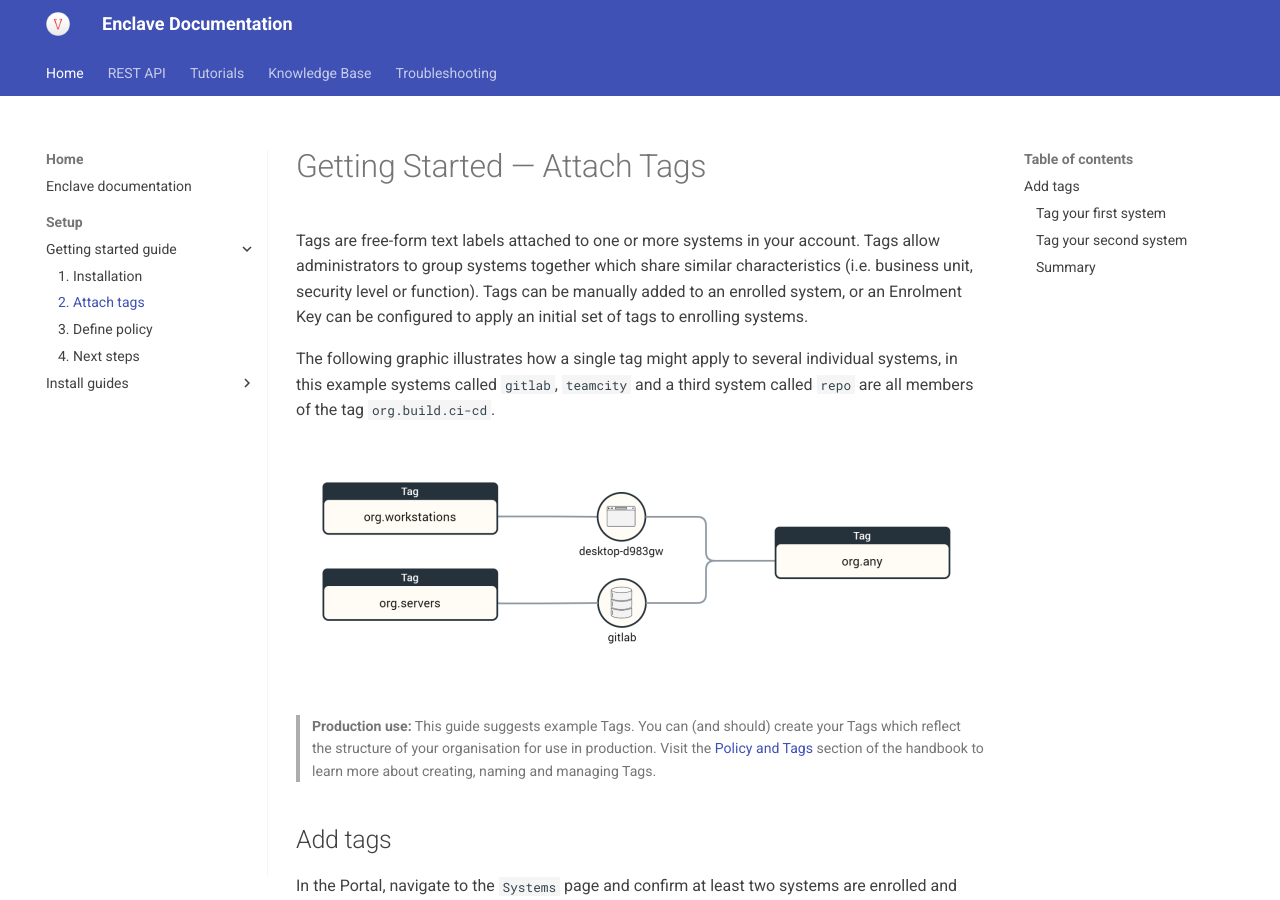
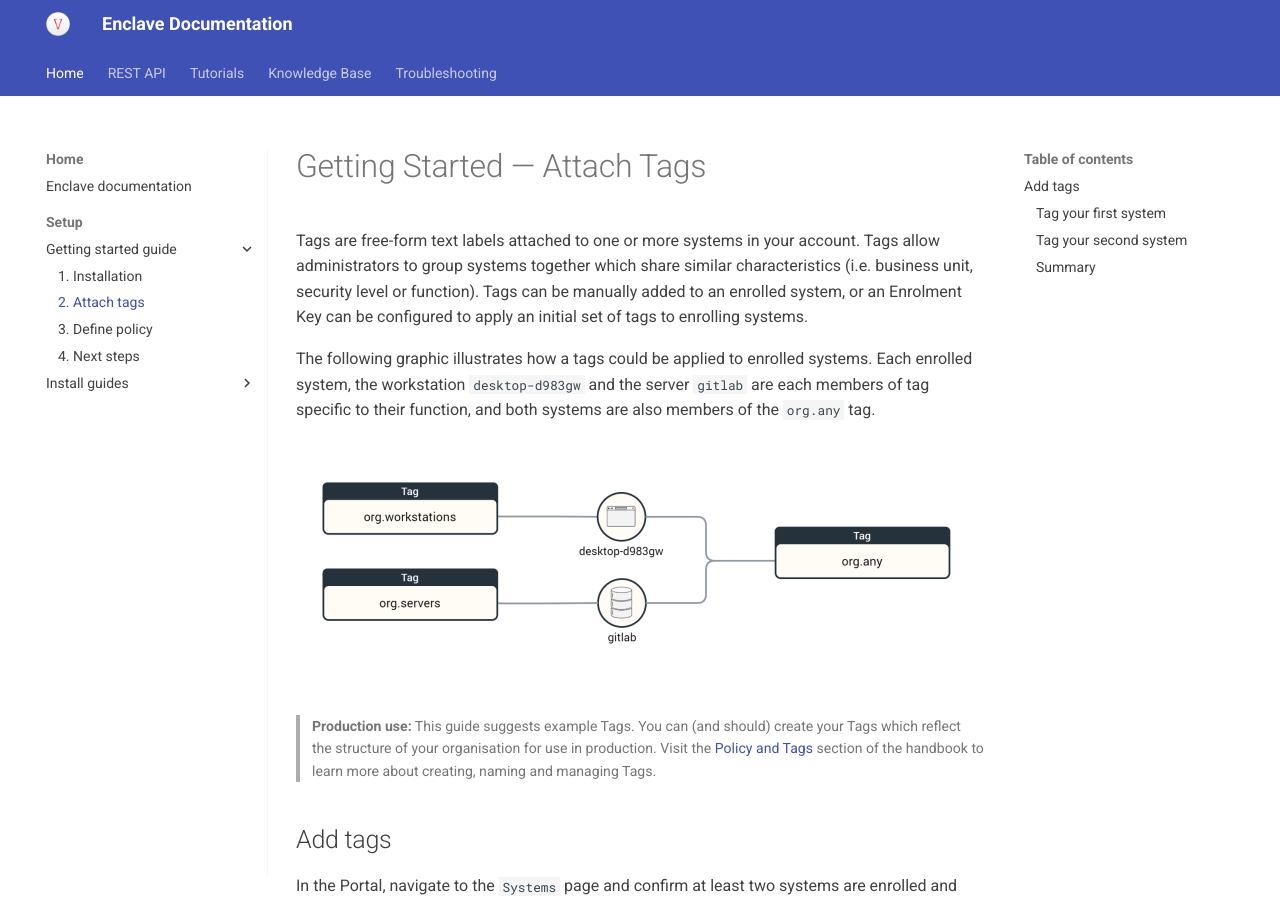
Before and after one commit to enclave-networks/docs, an MkDocs documentation site: the page built from docs/getting-started/attach-tags.md, in a window 1280 px wide and 900 px high. Built offline with MkDocs 1.6.1 and Material for MkDocs 9.7.7, drawn with Linux system fonts in a browser that asks for light colours.

Commit message:
update graphics

```diff
--- a/docs/getting-started/attach-tags.md
+++ b/docs/getting-started/attach-tags.md
@@ -2,7 +2,7 @@
 
 Tags are free-form text labels attached to one or more systems in your account. Tags allow administrators to group systems together which share similar characteristics (i.e. business unit, security level or function). Tags can be manually added to an enrolled system, or an Enrolment Key can be configured to apply an initial set of tags to enrolling systems.
 
-The following graphic illustrates how a single tag might apply to several individual systems, in this example systems called `gitlab`, `teamcity` and a third system called `repo` are all members of the tag `org.build.ci-cd`.
+The following graphic illustrates how a tags could be applied to enrolled systems. Each enrolled system, the workstation `desktop-d983gw` and the server `gitlab` are each members of tag specific to their function, and both systems are also members of the `org.any` tag.
 
 ![Illustration of how tags are applied to systems](/images/quick-start/tags.png)
 
```
Also changed, not shown: docs/images/quick-start/system-details-pane.png.
